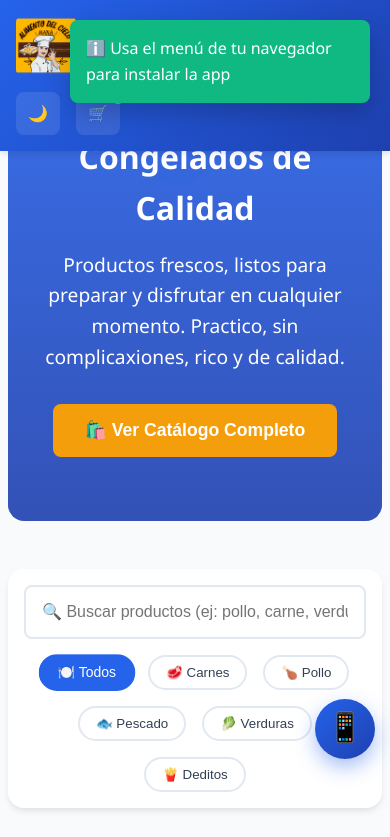
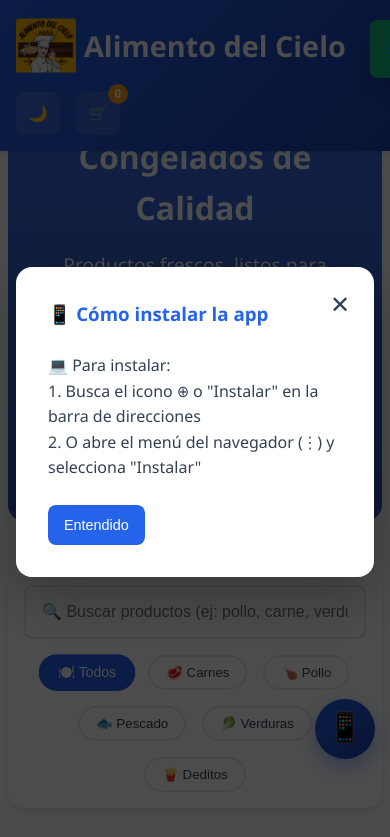
Before and after one commit to julionarvaez/Catalogo_Digital_PWA, a plain HTML site: page index.html in a window 390 px wide. Both pictures are taken after a click on the button "Instalar aplicación". Shown: the top 837 px of the page. Drawn offline with Linux system fonts and the light colour scheme.

```diff
--- a/script.js
+++ b/script.js
@@ -586,6 +586,14 @@
 }
 
 function instalarPWA() {
+    // Verificar si ya está instalada
+    if (window.matchMedia('(display-mode: standalone)').matches) {
+        mostrarNotificacion('✅ La app ya está instalada', 'exito');
+        ocultarBotonFABInstalar();
+        return;
+    }
+
+    // Si tenemos el evento de instalación nativo
     if (eventoInstalacion) {
         eventoInstalacion.prompt();
         eventoInstalacion.userChoice.then((resultado) => {
@@ -599,16 +607,53 @@
             eventoInstalacion = null;
         });
     } else {
-        // Si no hay evento de instalación disponible
-        if (window.matchMedia('(display-mode: standalone)').matches) {
-            mostrarNotificacion('✅ La app ya está instalada');
-        } else {
-            mostrarNotificacion('ℹ️ Usa el menú de tu navegador para instalar la app');
-        }
+        // Si no hay evento nativo, mostrar instrucciones por navegador
+        mostrarInstruccionesInstalacion();
     }
     cerrarPromptInstalacion();
 }
 
+function mostrarInstruccionesInstalacion() {
+    const isIOS = /iPad|iPhone|iPod/.test(navigator.userAgent) && !window.MSStream;
+    const isAndroid = /Android/.test(navigator.userAgent);
+
+    let mensaje = '';
+
+    if (isIOS) {
+        mensaje = '📱 En Safari iOS:\n1. Toca el botón "Compartir" (cuadrado con flecha)\n2. Selecciona "Añadir a pantalla de inicio"';
+    } else if (isAndroid) {
+        mensaje = '📱 Para instalar:\n1. Abre el menú (⋮) del navegador\n2. Selecciona "Instalar app" o "Añadir a pantalla de inicio"';
+    } else {
+        mensaje = '💻 Para instalar:\n1. Busca el icono ⊕ o "Instalar" en la barra de direcciones\n2. O abre el menú del navegador (⋮) y selecciona "Instalar"';
+    }
+
+    // Mostrar modal con instrucciones
+    mostrarModalInstalacion(mensaje);
+}
+
+function mostrarModalInstalacion(mensaje) {
+    // Crear modal temporal
+    const modal = document.createElement('div');
+    modal.className = 'modal-instalacion';
+    modal.innerHTML = `
+        <div class="contenido-modal-instalacion">
+            <button class="cerrar-modal" onclick="this.parentElement.parentElement.remove()">✕</button>
+            <h3>📱 Cómo instalar la app</h3>
+            <p style="white-space: pre-line; text-align: left; margin: 1.5rem 0;">${mensaje}</p>
+            <button class="boton boton-primario" onclick="this.parentElement.parentElement.remove()">
+                Entendido
+            </button>
+        </div>
+    `;
+    document.body.appendChild(modal);
+
+    // Auto-eliminar después de 10 segundos
+    setTimeout(() => {
+        if (modal.parentElement) {
+            modal.remove();
+        }
+    }, 10000);
+}
 function cerrarPromptInstalacion() {
     document.getElementById('promptInstalacion').classList.remove('mostrar');
     localStorage.setItem('popupInstalacionCerrado', 'true');
--- a/styles.css
+++ b/styles.css
@@ -972,4 +972,88 @@
         width: 95vw;
         padding: 1rem;
     }
+    /* === MODAL DE INSTALACIÓN === */
+.modal-instalacion {
+    position: fixed;
+    top: 0;
+    left: 0;
+    width: 100%;
+    height: 100%;
+    background: rgba(0, 0, 0, 0.7);
+    display: flex;
+    align-items: center;
+    justify-content: center;
+    z-index: 3000;
+    animation: fadeIn 0.3s ease;
 }
+
+.contenido-modal-instalacion {
+    background: var(--tarjeta-clara);
+    color: var(--texto-claro);
+    padding: 2rem;
+    border-radius: 1rem;
+    max-width: 400px;
+    margin: 1rem;
+    position: relative;
+    box-shadow: 0 20px 60px rgba(0, 0, 0, 0.3);
+    animation: slideUp 0.3s ease;
+}
+
+body.modo-oscuro .contenido-modal-instalacion {
+    background: var(--tarjeta-oscura);
+    color: var(--texto-oscuro);
+}
+
+.cerrar-modal {
+    position: absolute;
+    top: 1rem;
+    right: 1rem;
+    background: none;
+    border: none;
+    font-size: 1.5rem;
+    cursor: pointer;
+    color: var(--texto-claro);
+    transition: var(--transicion);
+    padding: 0.5rem;
+    border-radius: 0.5rem;
+}
+
+body.modo-oscuro .cerrar-modal {
+    color: var(--texto-oscuro);
+}
+
+.cerrar-modal:hover {
+    background: var(--borde-claro);
+    transform: rotate(90deg);
+}
+
+body.modo-oscuro .cerrar-modal:hover {
+    background: var(--borde-oscuro);
+}
+
+.contenido-modal-instalacion h3 {
+    margin-bottom: 1rem;
+    color: var(--color-primario);
+}
+
+@keyframes fadeIn {
+    from { opacity: 0; }
+    to { opacity: 1; }
+}
+
+@keyframes slideUp {
+    from {
+        opacity: 0;
+        transform: translateY(30px);
+    }
+    to {
+        opacity: 1;
+        transform: translateY(0);
+    }
+}
+
+
+
+
+
+}
```
